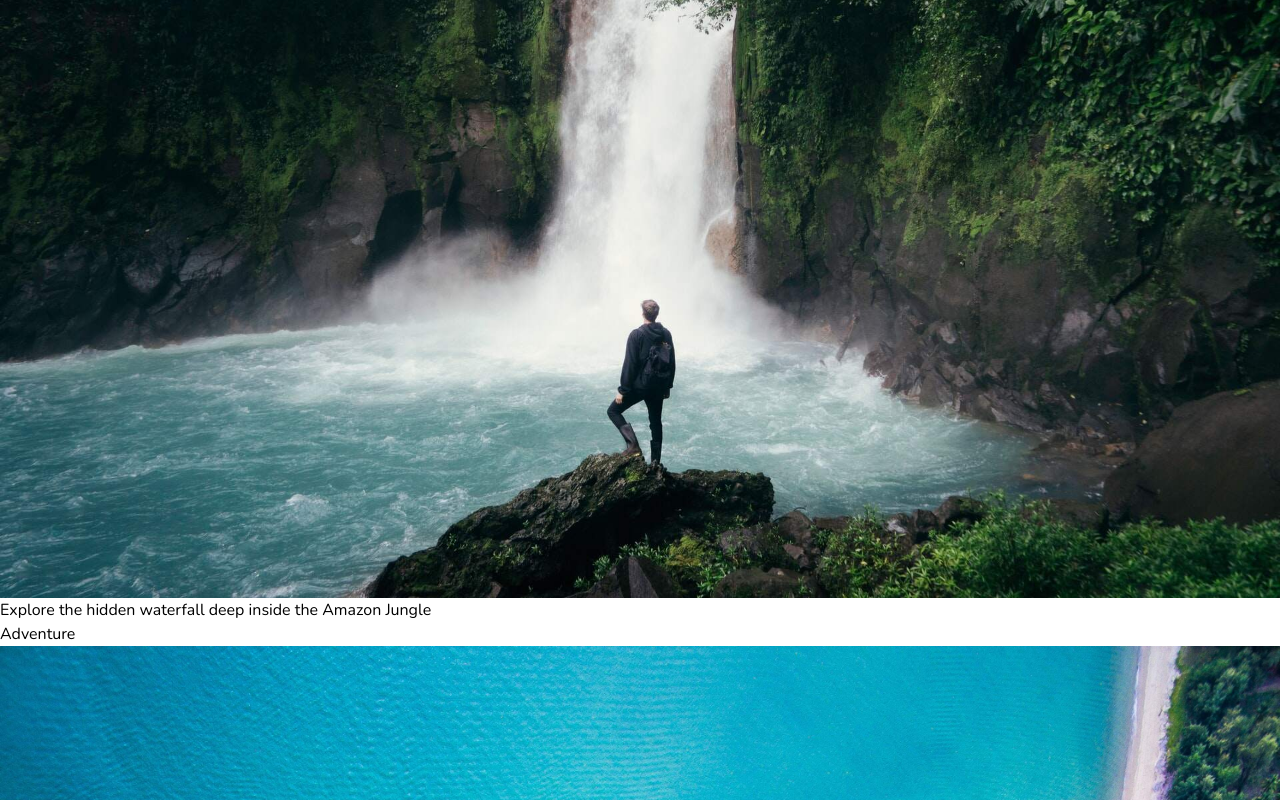
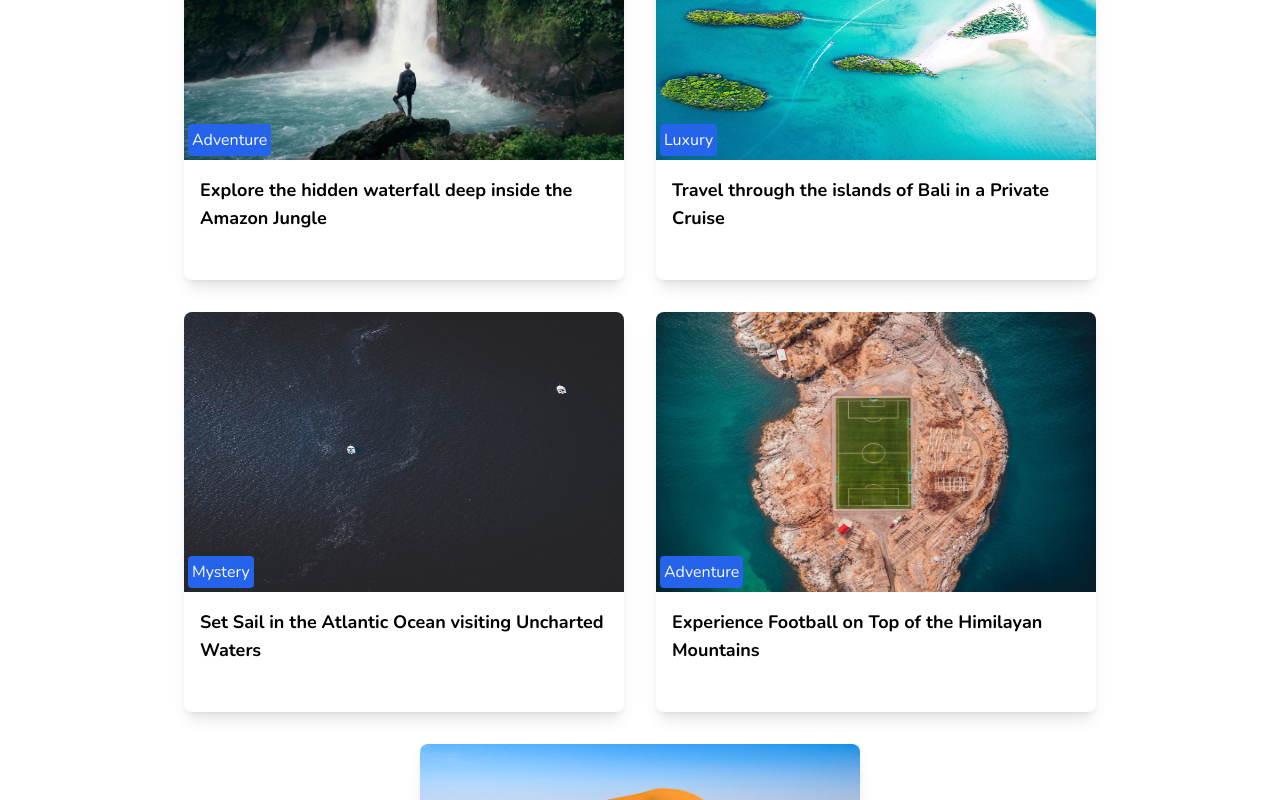
Before and after one commit to Imankh72/adventure, a React (Create React App) app: page / in a window 1280 px wide. Shown: the part 1160-1960 px from the top of the page. Built offline with nearby package versions, Linux system fonts and the light colour scheme.

Commit message:
Fix: Cards and CardItem Component

```diff
--- a/src/components/CardItem.jsx
+++ b/src/components/CardItem.jsx
@@ -4,16 +4,22 @@ const CardItem = ({ adventure }) => {
   const { text, image, label } = adventure;
 
   return (
-    <li>
+    <li className="rounded-lg w-[280px] h-[320px] overflow-hidden shadow-lg md:w-[440px] md:h-[400px]">
       <Link to="/services">
-        <figure>
-          <img src={image} alt={text} />
-        </figure>
-        <div>
+        <div className="w-full h-[180px] relative overflow-hidden md:h-[280px]">
+          <img
+            className="w-full h-full transition-all duration-1000 hover:scale-125"
+            src={image}
+            alt={text}
+          />
+          <div className="p-4">
+            <span className="bg-blue-600 absolute bottom-1 left-1 rounded p-1 text-gray-50">
+              {label}
+            </span>
+          </div>
+        </div>
+        <div className="p-4 text-lg font-semibold">
           <h5>{text}</h5>
-        </div>
-        <div>
-          <span>{label}</span>
         </div>
       </Link>
     </li>
--- a/src/components/Cards.jsx
+++ b/src/components/Cards.jsx
@@ -10,15 +10,17 @@ const Cards = () => {
   }, []);
 
   return (
-    <div>
-      <h1>Check out these EPIC destinations!</h1>
+    <div className="p-4">
+      <h1 className="text-center text-3xl font-bold my-12 md:text-5xl">
+        Check out these EPIC destinations!
+      </h1>
       <div>
-        {adventures.length > 0 &&
-          adventures.map((adventure) => (
-            <ul key={adventure.id}>
-              <CardItem adventure={adventure} />
-            </ul>
-          ))}
+        <ul className="flex flex-col items-center justify-center  gap-8 sm:flex-row sm:flex-wrap">
+          {adventures.length > 0 &&
+            adventures.map((adventure) => (
+              <CardItem key={adventure.id} adventure={adventure} />
+            ))}
+        </ul>
       </div>
     </div>
   );
--- a/src/index.css
+++ b/src/index.css
@@ -25,7 +25,7 @@ li {
 
 @layer components {
   .navbar {
-    @apply bg-neutral-900  w-[100%] h-[80px] fixed top-0 left-0 text-white text-2xl px-2 md:flex md:justify-between md:max-w-7xl md:pr-0 xl:left-[50%] xl:translate-x-[-50%];
+    @apply bg-neutral-900  w-[100%] h-[80px] fixed top-0 left-0 text-white text-2xl px-2 z-50 md:flex md:justify-between md:max-w-7xl md:pr-0 xl:left-[50%] xl:translate-x-[-50%];
   }
 
   .nav-link-container {
```
